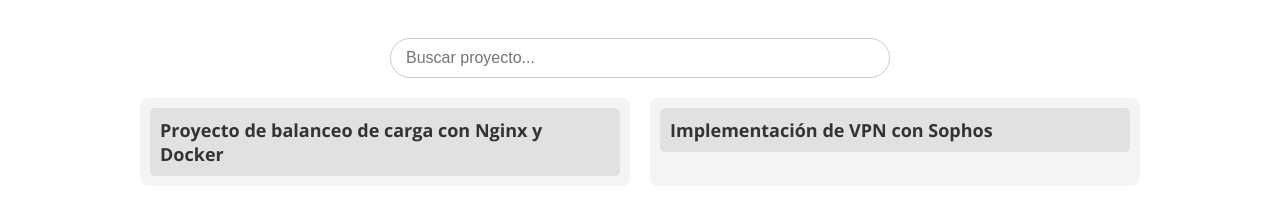
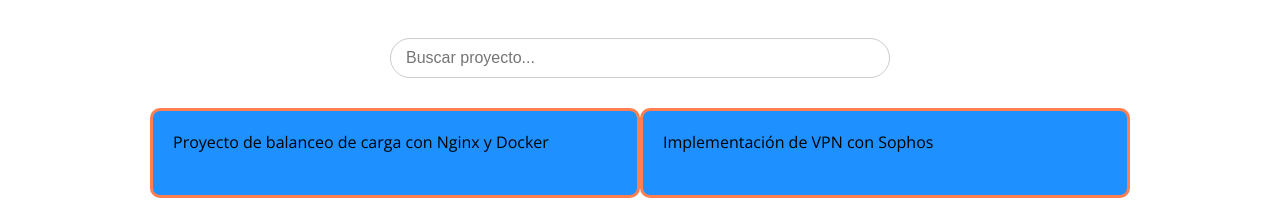
Before and after one commit to Adri-Munoz-AdminSistemas/Adri-Munoz-AdminSistemas.github.io, a plain HTML site: page proyectos.html in a window 1280 px wide. Shown: the part 693-906 px from the top of the page. Drawn offline with nearby package versions, Linux system fonts and the light colour scheme.

Commit message:
Prueba color divs

```diff
--- a/css/estilos.css
+++ b/css/estilos.css
@@ -568,30 +568,29 @@ nav {
     gap: 20px; /* Espacio entre las filas de proyectos */
 }
 
+/* Estilo para los proyectos dentro del contenedor */
+.proyecto {
+    background-color: #1E90FF;  /* Azul eléctrico */
+    border: 3px solid #FF7F50;  /* Borde color papaya */
+    padding: 20px;
+    margin: 10px;
+    border-radius: 10px;  /* Esquinas redondeadas */
+    color: #fff;  /* Texto blanco para resaltar */
+}
+
+/* Estilo para las filas de proyectos (si quieres algo más neutro en los separadores) */
 .proyectos-fila {
     display: flex;
-    justify-content: space-between; /* Espacio igual entre las columnas */
-    gap: 20px; /* Espacio entre los proyectos en una misma fila */
+    justify-content: space-between;
+    margin-bottom: 20px;
 }
 
-.proyecto {
-    flex: 1; /* Cada div de proyecto ocupará el mismo espacio */
-    padding: 10px;
-    background-color: #f4f4f4;
-    border-radius: 8px;
+/* Si quieres el color rosa de fondo para algún proyecto específico, por ejemplo */
+.proyecto-rosa {
+    background-color: #FFC0CB;  /* Rosa suave */
+    border: 3px solid #FF7F50;  /* Borde color papaya */
+    padding: 20px;
+    margin: 10px;
+    border-radius: 10px;
+    color: #333;  /* Texto oscuro para el rosa */
 }
-
-.nombre-proyecto {
-    text-decoration: none;
-    color: #333;
-    font-weight: 600;
-    font-size: 18px;
-    display: block;
-    padding: 10px;
-    border-radius: 5px;
-    background-color: #e1e1e1;
-}
-
-.nombre-proyecto:hover {
-    background-color: #ddd;
-}
```
